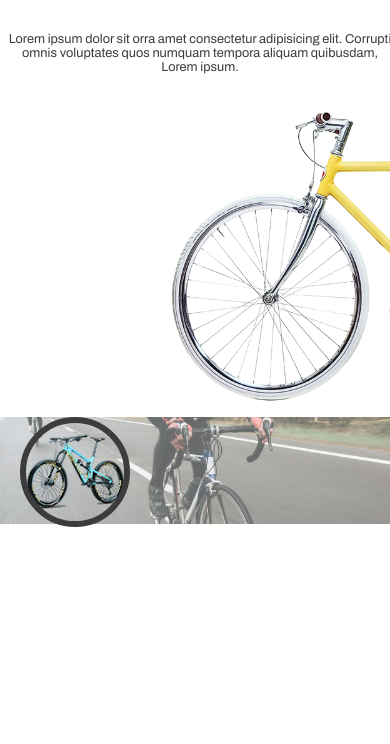
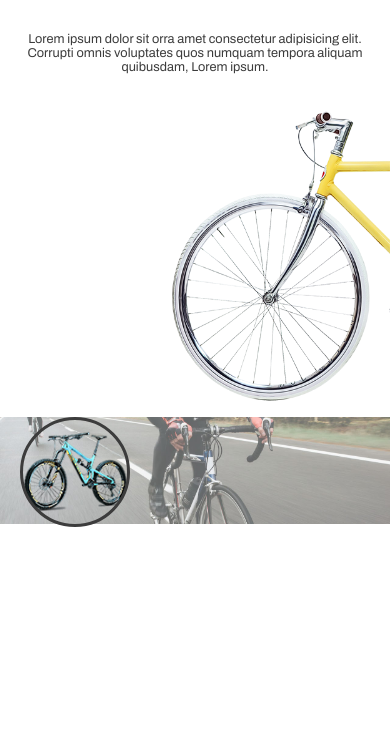
Before and after one commit to Olivamatheus/LP-Bikanas, a plain HTML site: page index.html in a window 390 px wide. Shown: the part 356-1100 px from the top of the page. Drawn offline with Linux system fonts and the light colour scheme.

Commit message:
Update style.css

```diff
--- a/src/css/main/style.css
+++ b/src/css/main/style.css
@@ -30,7 +30,7 @@
 }
 
 .top-content p {
-    width: 400px;
+    max-width: 400px;
     font-size: 1.5rem;
     color: var(--cor5);
     text-align: justify;
@@ -64,8 +64,7 @@
     left: 0;
     display: flex;
     margin-left: 120px;
-    cursor: pointer;
-    animation: pulsar 0.5s infinite;
+    animation: pulsar 0.3s infinite;
 }
 
 .circle {
@@ -373,7 +372,7 @@
     }
 
     .button-box {
-        width: 400px;
+        width: 100vw;
         margin: auto;
     }
 
@@ -384,7 +383,7 @@
     }
 
     .content-III {
-        max-width: 400px;
+        max-width: 380px;
         height: 350px;
         flex-wrap: wrap;
     }
@@ -447,7 +446,7 @@
     }
 
     .content-IV {
-        width: 400px;
+        width: 100vw;
         height: 400px;
         display: flex;
         flex-wrap: wrap;
```
